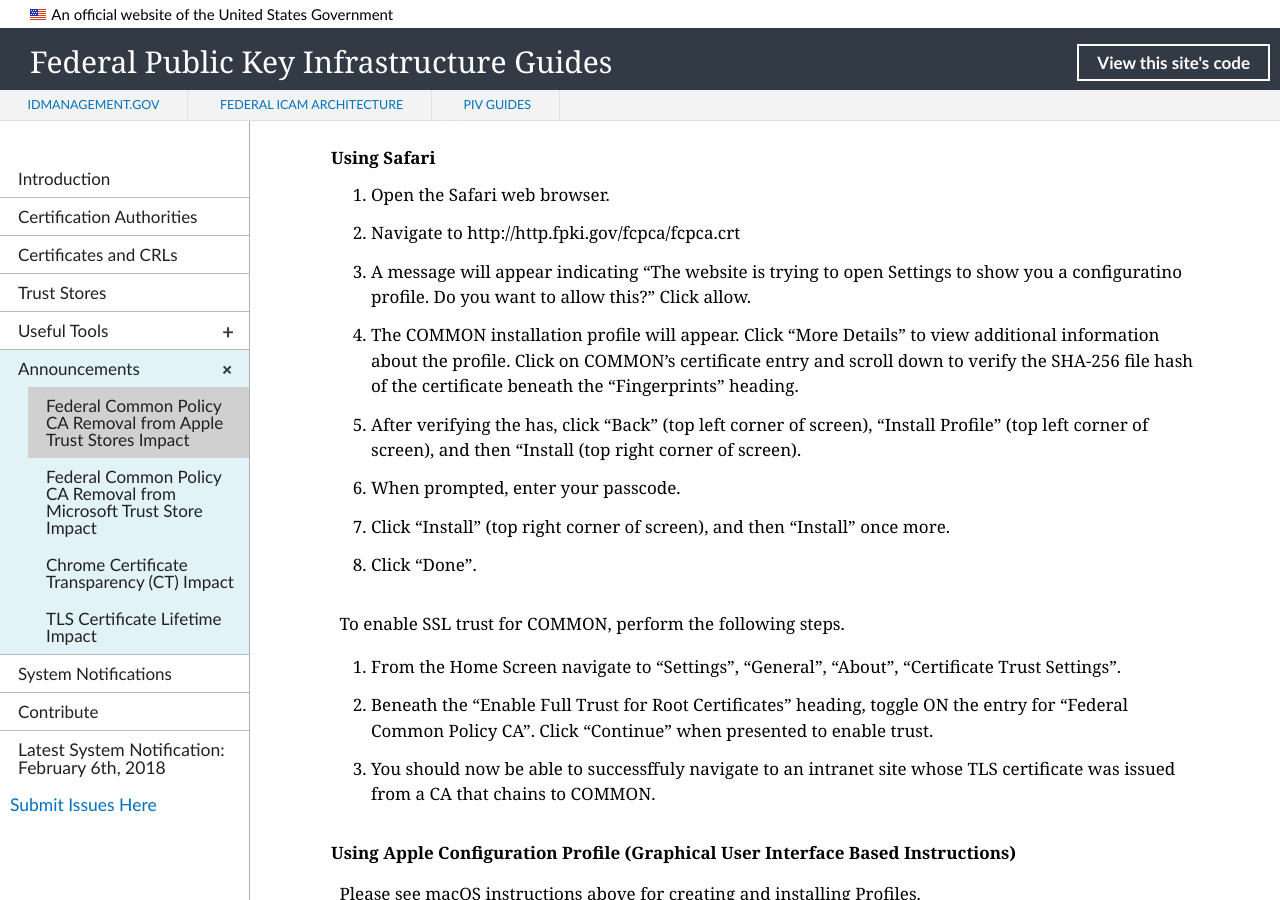
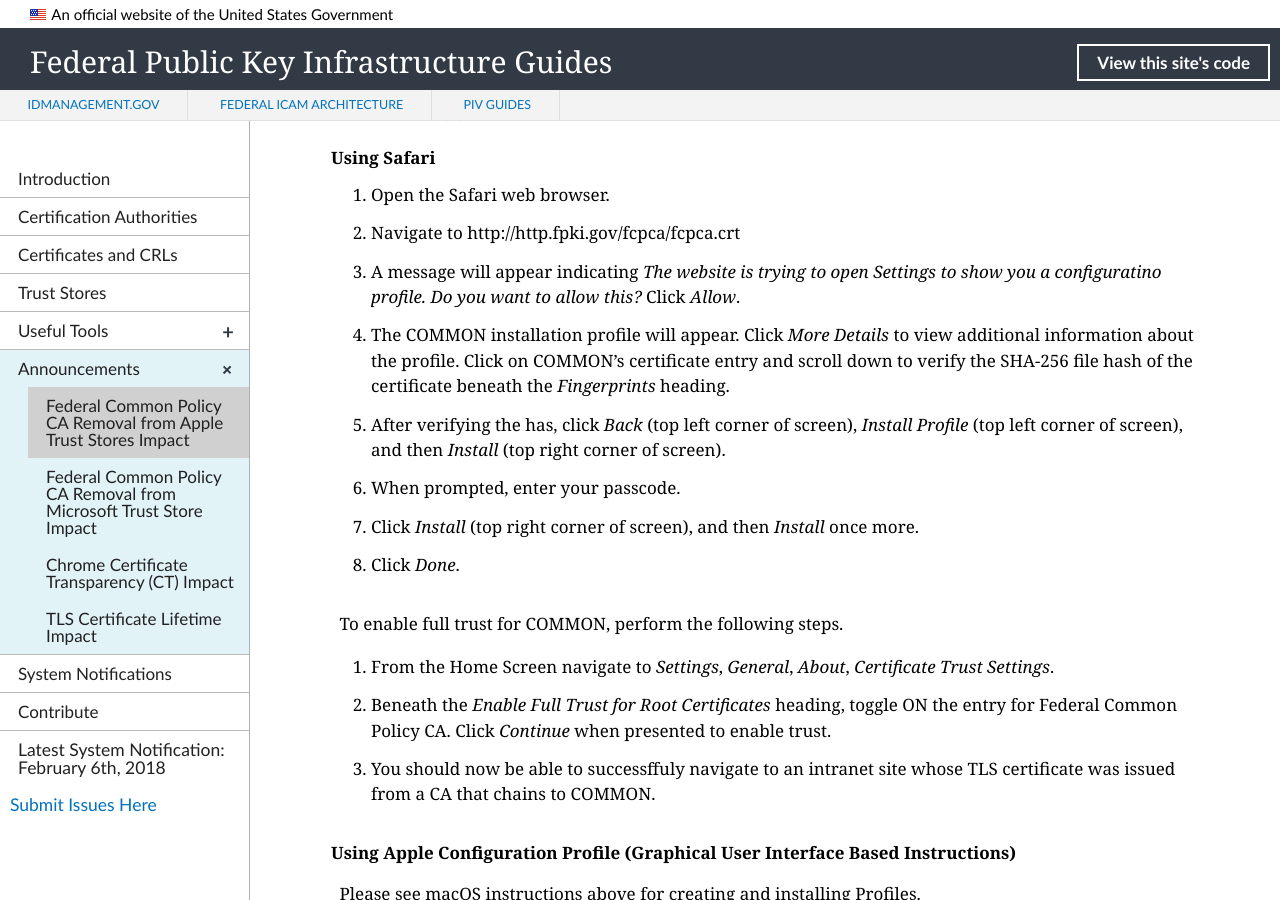
Before and after one commit to GSA/fpki-guides, a Jekyll site: the page built from _announcements/01_apple_common_removal.md, in a window 1280 px wide and 900 px high, scrolled down 7098 px. Built offline with Jekyll 4.4.1, drawn with Linux system fonts in a browser that asks for light colours; nearby versions of some CDN libraries; library files that are not in the unit come from our copies.

Commit message:
Update 01_apple_common_removal.md
Minor formatting tweaks for consistency.

```diff
--- a/_announcements/01_apple_common_removal.md
+++ b/_announcements/01_apple_common_removal.md
@@ -218,16 +218,16 @@
 #### Using Safari
 1. Open the Safari web browser.
 2. Navigate to http://http.fpki.gov/fcpca/fcpca.crt
-3. A message will appear indicating "The website is trying to open Settings to show you a configuratino profile. Do you want to allow this?" Click allow.
-4. The COMMON installation profile will appear. Click "More Details" to view additional information about the profile. Click on COMMON's certificate entry and scroll down to verify the SHA-256 file hash of the certificate beneath the "Fingerprints" heading.
-5. After verifying the has, click "Back" (top left corner of screen), "Install Profile" (top left corner of screen), and then "Install (top right corner of screen).
+3. A message will appear indicating *The website is trying to open Settings to show you a configuratino profile. Do you want to allow this?* Click *Allow*.
+4. The COMMON installation profile will appear. Click *More Details* to view additional information about the profile. Click on COMMON's certificate entry and scroll down to verify the SHA-256 file hash of the certificate beneath the *Fingerprints* heading.
+5. After verifying the has, click *Back* (top left corner of screen), *Install Profile* (top left corner of screen), and then *Install* (top right corner of screen).
 6. When prompted, enter your passcode.
-7. Click "Install" (top right corner of screen), and then "Install" once more.
-8. Click "Done".
+7. Click *Install* (top right corner of screen), and then *Install* once more.
+8. Click *Done*.
 
-To enable SSL trust for COMMON, perform the following steps.
-1. From the Home Screen navigate to "Settings", "General", "About", "Certificate Trust Settings".
-2. Beneath the "Enable Full Trust for Root Certificates" heading, toggle ON the entry for "Federal Common Policy CA". Click "Continue" when presented to enable trust.
+To enable full trust for COMMON, perform the following steps.
+1. From the Home Screen navigate to *Settings*, *General*, *About*, *Certificate Trust Settings*.
+2. Beneath the *Enable Full Trust for Root Certificates* heading, toggle ON the entry for Federal Common Policy CA. Click *Continue* when presented to enable trust.
 3. You should now be able to successffuly navigate to an intranet site whose TLS certificate was issued from a CA that chains to COMMON.
 
 #### Using Apple Configuration Profile (Graphical User Interface Based Instructions)
```
